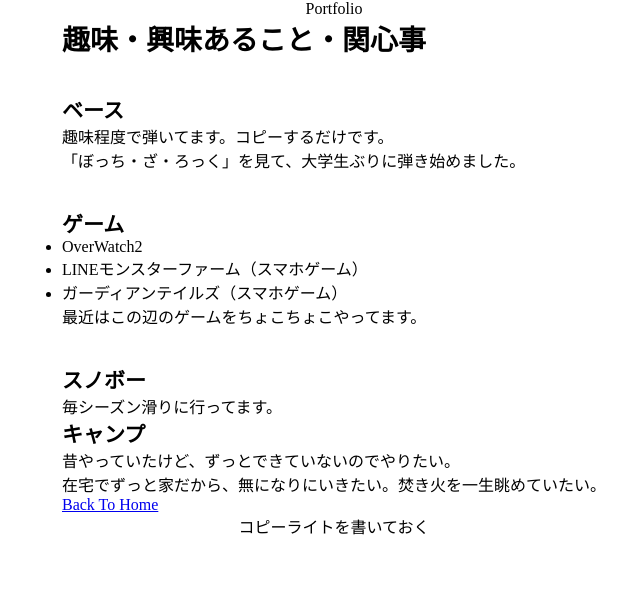
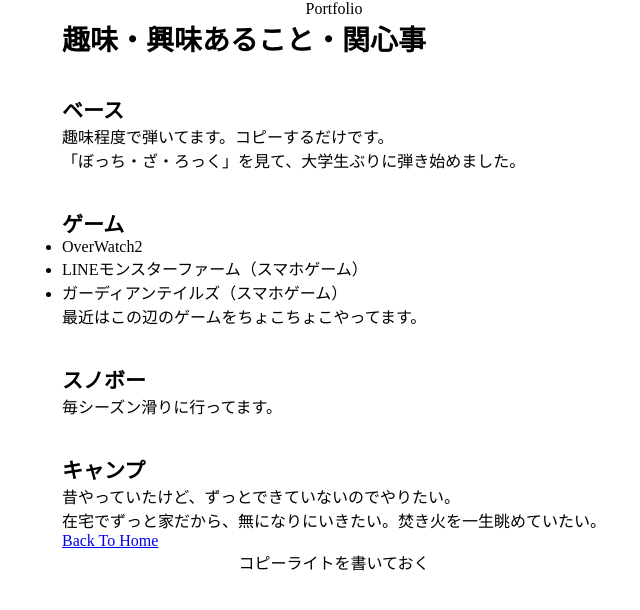
Before and after one commit to toku-chan/portfolio, a Next.js app: page /interest in a window 1280 px wide. Shown: the top 610 px of the page, without its empty margins (306-946 px from the left). Built offline with nearby package versions, Linux system fonts and the light colour scheme.

Commit message:
chore: interestのContent指定忘れを対応

```diff
--- a/src/feature/Interest/Detail/Camping.tsx
+++ b/src/feature/Interest/Detail/Camping.tsx
@@ -10,13 +10,13 @@ const Content = styled.section`
 export function Camping() {
   // MEMO: ブログ作ったらそっちに誘導するとかでも良いかも
   return (
-    <section>
+    <Content>
       <Heading_2>キャンプ</Heading_2>
       <p>
         昔やっていたけど、ずっとできていないのでやりたい。
         <br />
         在宅でずっと家だから、無になりにいきたい。焚き火を一生眺めていたい。
       </p>
-    </section>
+    </Content>
   );
 }
```
